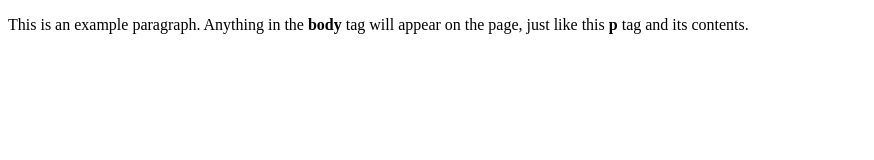
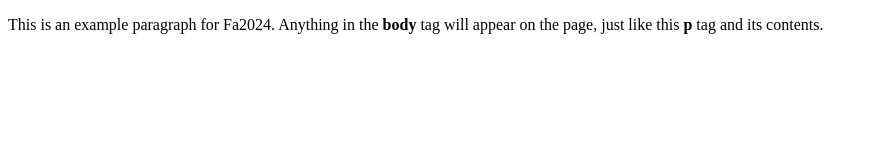
Before and after one commit to UIUC-iSchool-DataViz/is445_data, a plain HTML site: page indexfile/index.html in a window 1280 px wide. Shown: the whole page, without its empty margins (0-874 px from the left). Drawn offline with Linux system fonts and the light colour scheme.

Commit message:
update for fa2024

```diff
--- a/indexfile/index.html
+++ b/indexfile/index.html
@@ -4,6 +4,7 @@
     <title>This is the title of the webpage!</title>
   </head>
   <body>
-    <p>This is an example paragraph. Anything in the <strong>body</strong> tag will appear on the page, just like this <strong>p</strong> tag and its contents.</p>
+    <!-- this is just a comment for IS445 Fall 2024 BCU/BCG -->
+    <p>This is an example paragraph for Fa2024. Anything in the <strong>body</strong> tag will appear on the page, just like this <strong>p</strong> tag and its contents.</p>
   </body>
 </html>
```
